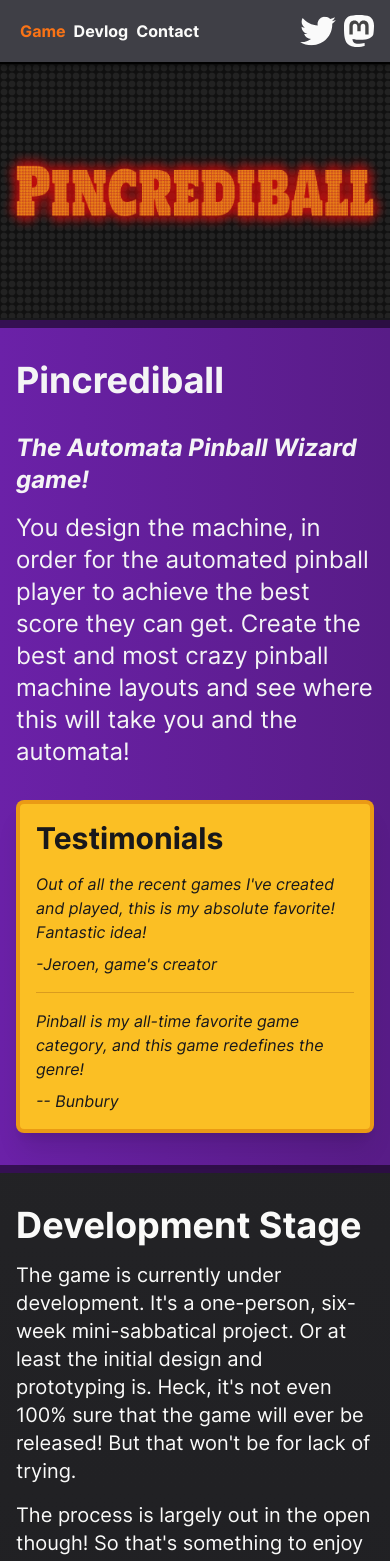
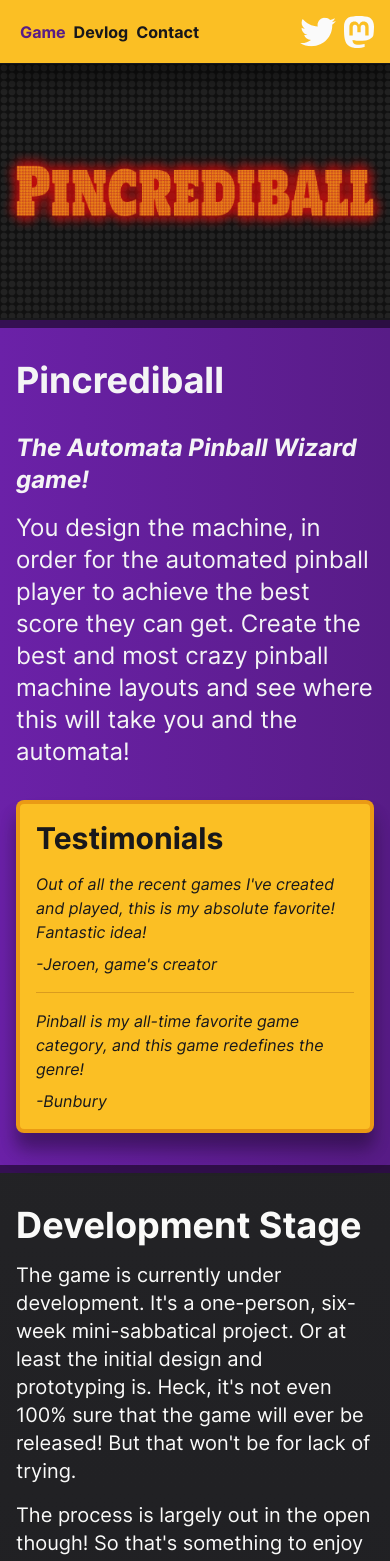
Before and after one commit to pincrediball/pincrediball.com, a SvelteKit app: page / in a window 390 px wide. Shown: the top 1561 px of the page. Built offline with nearby package versions, Linux system fonts and the light colour scheme.

Commit message:
Styling and text fixes

```diff
--- a/src/lib/components/NavItem.svelte
+++ b/src/lib/components/NavItem.svelte
@@ -2,9 +2,9 @@
   export let href: string;
   export let clazz: string = '';
   import { page } from '$app/stores';
-  $: text = $page.url.pathname == href ? 'text-orange-500' : 'text-inherit';
+  $: text = $page.url.pathname == href ? 'text-purple-900' : 'text-inherit';
 </script>
 
-<a {href} class={`font-bold p-1 sm:p-2 hover:text-orange-400 ${text} ${clazz}`}>
+<a {href} class={`font-bold p-1 sm:p-2 hover:text-purple-700 ${text} ${clazz}`}>
   <slot />
 </a>
--- a/src/lib/components/SvgMastodon.svelte
+++ b/src/lib/components/SvgMastodon.svelte
@@ -9,7 +9,7 @@
     />
     <path
       d="M24.6069 11.0446V19.45H21.26V11.2917C21.26 9.57194 20.5328 8.69905 19.0781 8.69905C17.4697 8.69905 16.6636 9.73452 16.6636 11.782V16.2475H13.3365V11.782C13.3365 9.73452 12.5302 8.69905 10.9219 8.69905C9.46719 8.69905 8.73994 9.57194 8.73994 11.2917V19.45H5.39307V11.0446C5.39307 9.32678 5.83267 7.96166 6.7157 6.95171C7.62628 5.94175 8.81879 5.42401 10.2991 5.42401C12.0118 5.42401 13.3088 6.07898 14.1663 7.3891L15 8.77956L15.8338 7.3891C16.6912 6.07898 17.9882 5.42401 19.701 5.42401C21.1812 5.42401 22.3737 5.94175 23.2844 6.95171C24.1673 7.96166 24.6069 9.32678 24.6069 11.0446Z"
-      fill="#444444"
+      fill="rgb(251,191,36)"
     />
   </g>
   <defs>
--- a/src/routes/+layout.svelte
+++ b/src/routes/+layout.svelte
@@ -8,7 +8,7 @@
 
 <div class="min-h-screen flex flex-col bg-gradient-to-b from-zinc-800 to-zinc-900 text-stone-50">
   <nav
-    class="bg-zinc-700 border-b-2 border-b-black px-4 h-16 sticky top-0 drop-shadow-[0_4px_2px_rgba(0,0,0,0.25)]"
+    class="bg-amber-400 text-zinc-900 border-b border-b-zinc-900 px-4 h-16 sticky top-0 shadow-firm"
   >
     <div class="flex items-center gap-1 h-full max-w-page mx-auto">
       <div class="flex flex-wrap items-center">
@@ -21,10 +21,10 @@
       </div>
       <div class="ml-auto flex h-full items-center gap-2">
         <a target="_blank" rel="noreferrer me" href="https://twitter.com/pincrediball">
-          <SvgTwitter clazz="fill-zinc-50 hover:fill-orange-500" />
+          <SvgTwitter clazz="fill-zinc-50 hover:fill-purple-600" />
         </a>
         <a target="_blank" rel="noreferrer me" href="https://mastodon.social/@pincrediball">
-          <SvgMastodon clazz="fill-zinc-50 hover:fill-orange-500" />
+          <SvgMastodon clazz="fill-zinc-50 hover:fill-purple-600" />
         </a>
       </div>
     </div>
--- a/src/routes/+page.svelte
+++ b/src/routes/+page.svelte
@@ -35,7 +35,7 @@
     </div>
     <div class="md:w-[48rem]">
       <div
-        class="bg-amber-400 border-4 border-amber-600/50 text-zinc-900 rounded-lg p-4 shadow-xl lg:-mb-[120px]"
+        class="bg-amber-400 border-4 border-amber-600/50 text-zinc-900 rounded-lg p-4 shadow-firm lg:-mb-[120px]"
       >
         <h2 class="font-bold text-3xl">Testimonials</h2>
         <p class="mt-4 italic">
@@ -47,7 +47,7 @@
         <p class="mt-4 italic">
           Pinball is my all-time favorite game category, and this game redefines the genre!
         </p>
-        <p class="mt-2 italic">-- Bunbury</p>
+        <p class="mt-2 italic">-Bunbury</p>
       </div>
     </div>
   </div>
@@ -68,7 +68,7 @@
   </p>
   <img
     src="/img/v2023-02-14a-tipm-design.png"
-    class="mt-8 border-zinc-50 border-8 shadow"
+    class="mt-8 border-zinc-50 border-8 shadow-firm"
     alt="Design overview of 'Pincrediball' showing the game screen with annotations"
   />
 </div>
@@ -86,7 +86,7 @@
     </p>
     <div class="flex flex-wrap md:flex-nowrap gap-4 mt-8">
       <div
-        class="shadow-lg bg-purple-800 text-zinc-50 border-4 border-purple-900/50 rounded p-4 w-full md:w-1/3"
+        class="shadow-firm bg-purple-800 text-zinc-50 border-4 border-purple-900/50 rounded p-4 w-full md:w-1/3"
       >
         <h3 class="font-bold text-3xl">Q1 2023</h3>
         <ul class="list-disc mt-4 text-xl">
@@ -96,7 +96,7 @@
         </ul>
       </div>
       <div
-        class="shadow-lg bg-purple-800 text-zinc-50 border-4 border-purple-900/50 rounded p-4 w-full md:w-1/3"
+        class="shadow-firm bg-purple-800 text-zinc-50 border-4 border-purple-900/50 rounded p-4 w-full md:w-1/3"
       >
         <h3 class="font-bold text-3xl">Q1 2023 - Never?</h3>
         <ul class="list-disc mt-4 text-xl">
@@ -107,7 +107,7 @@
         </ul>
       </div>
       <div
-        class="shadow-lg bg-purple-800 text-zinc-50 border-4 border-purple-900/50 rounded p-4 w-full md:w-1/3"
+        class="shadow-firm bg-purple-800 text-zinc-50 border-4 border-purple-900/50 rounded p-4 w-full md:w-1/3"
       >
         <h3 class="font-bold text-3xl">Q2 2023 - Never?</h3>
         <ul class="list-disc mt-4 text-xl">
--- a/tailwind.config.cjs
+++ b/tailwind.config.cjs
@@ -5,6 +5,9 @@ module.exports = {
   content: ['./src/**/*.{html,js,svelte,ts}'],
   theme: {
     extend: {
+      boxShadow: {
+        firm: ['0 15px 15px rgba(0, 0, 0, 0.25)', '0 20px 25px rgba(0, 0, 0, 0.15)'],
+      },
       fontFamily: {
         sans: ['Inter var', ...defaultTheme.fontFamily.sans],
       },
```
